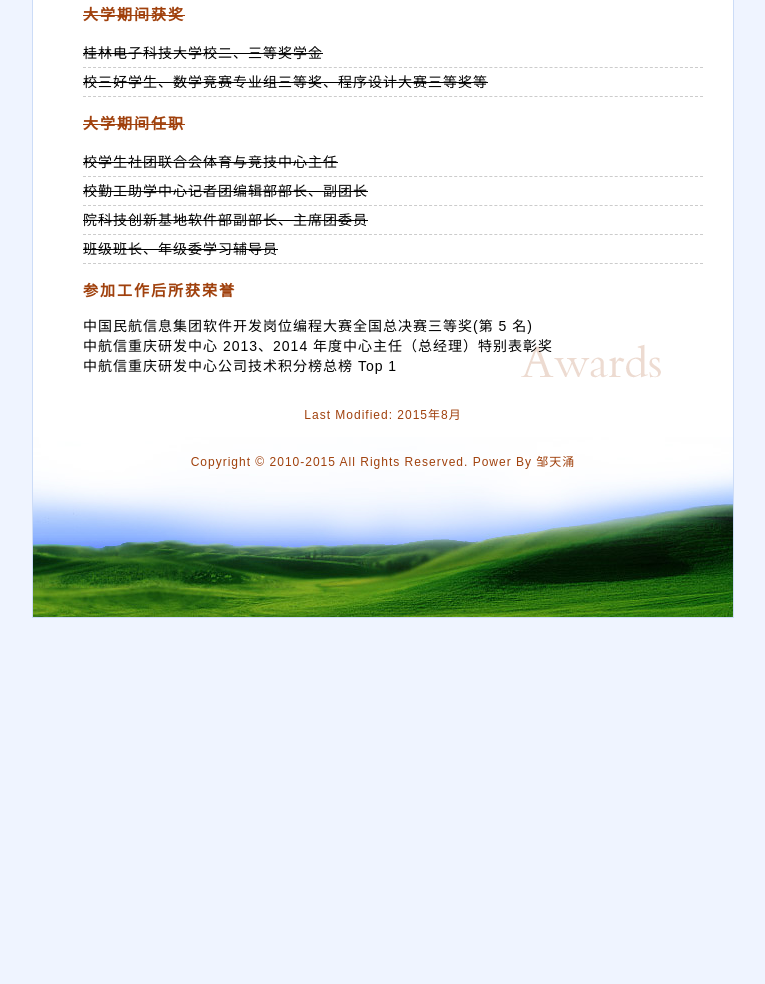
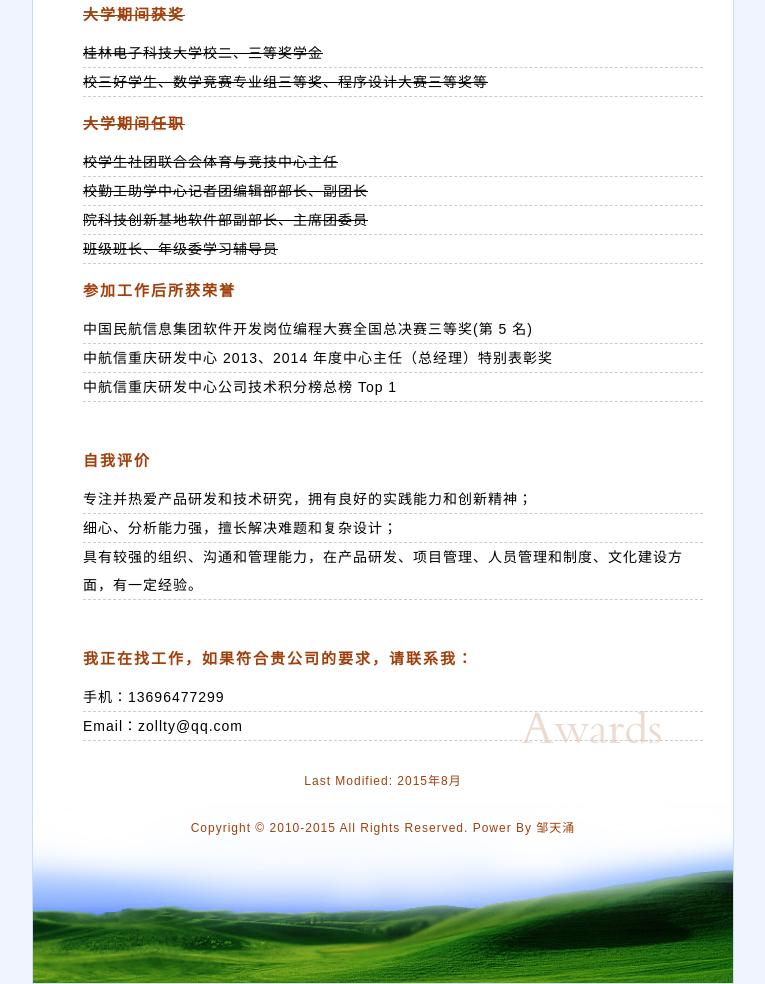
Before and after one commit to zolltytsou/misc, a plain HTML site: page i/web-resume/index.htm in a window 1280 px wide. Shown: the part 3536-4520 px from the top of the page, without its empty margins (257-1022 px from the left). Before the commit the page ends 4154 px from the top, so only its background shows below. Drawn offline with Linux system fonts and the light colour scheme.

Commit message:
add resume

```diff
--- a/i/web-resume/index.htm
+++ b/i/web-resume/index.htm
@@ -169,9 +169,21 @@ postgresql、redis、数据库设计优化、大数据处理等)、服务器与
 					<div class="description"><del>班级班长、年级委学习辅导员</del></div>
 
 					<h3>参加工作后所获荣誉</h3>
-					<li>中国民航信息集团软件开发岗位编程大赛全国总决赛三等奖(第 5 名)</li>
-					<li>中航信重庆研发中心 2013、2014 年度中心主任（总经理）特别表彰奖</li>
-					<li>中航信重庆研发中心公司技术积分榜总榜 Top 1</li>
+					<div class="description">中国民航信息集团软件开发岗位编程大赛全国总决赛三等奖(第 5 名)</div>
+					<div class="description">中航信重庆研发中心 2013、2014 年度中心主任（总经理）特别表彰奖</div>
+					<div class="description">中航信重庆研发中心公司技术积分榜总榜 Top 1</div>
+
+					<br><br>
+					<h3>自我评价</h3>
+					<div class="description">专注并热爱产品研发和技术研究，拥有良好的实践能力和创新精神；</div>
+					<div class="description">细心、分析能力强，擅长解决难题和复杂设计；</div>
+					<div class="description">具有较强的组织、沟通和管理能力，在产品研发、项目管理、人员管理和制度、文化建设方面，有一定经验。</div>
+
+
+					<br><br>
+					<h3>我正在找工作，如果符合贵公司的要求，请联系我：</h3>
+					<div class="description">手机：13696477299</div>
+					<div class="description">Email：zollty@qq.com</div>
 				</li>
 			</ol>
 		</div>
```
